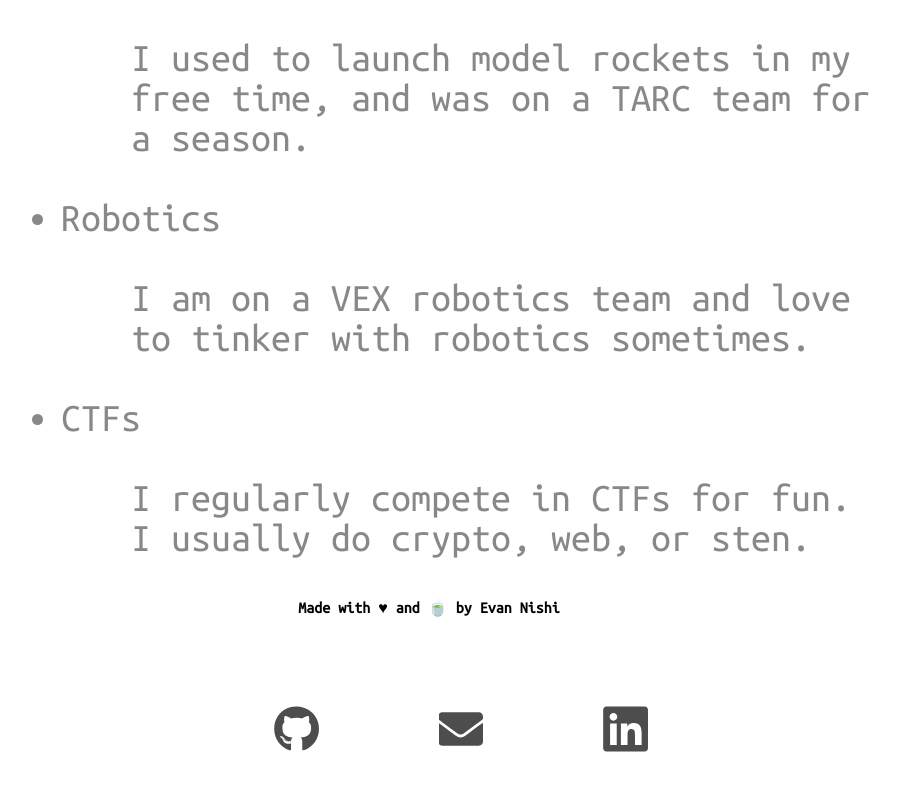
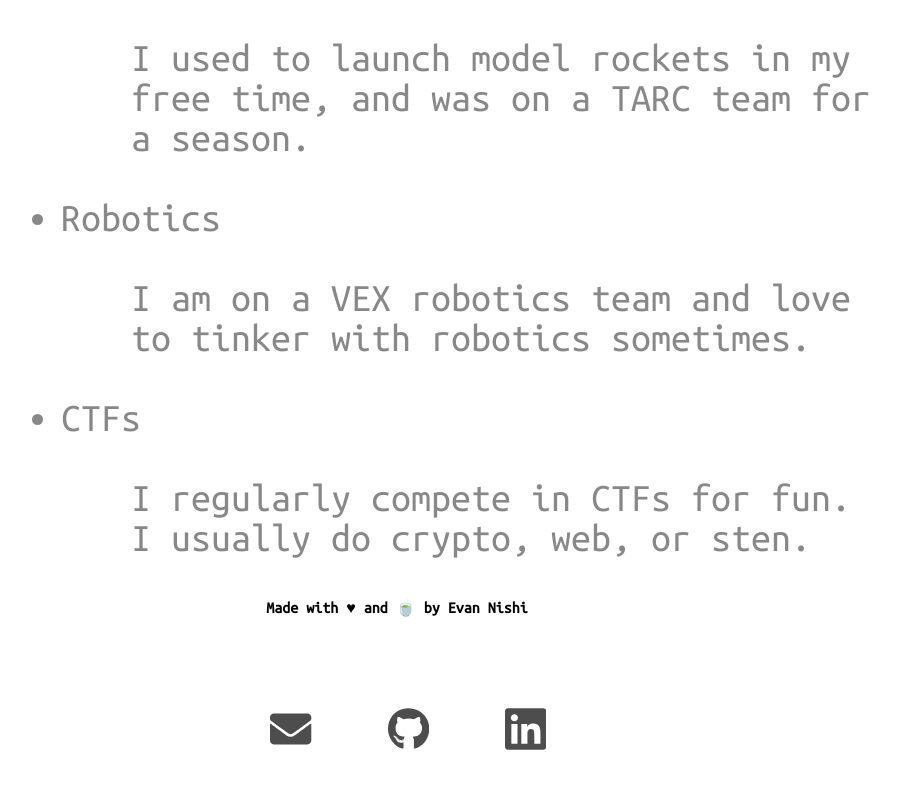
Before and after one commit to Evan-Nishi/personal-site-v2, a Next.js app: page / in a window 1280 px wide. Shown: the part 6904-7695 px from the top of the page, without its empty margins (211-1111 px from the left). Built offline with nearby package versions, Linux system fonts and the light colour scheme.

Commit message:
fixed icons

```diff
--- a/src/components/Footer.tsx
+++ b/src/components/Footer.tsx
@@ -5,9 +5,12 @@ export default class Footer extends React.Component{
         return(
             <div id="Footer">
                 <h4>Made with ♥ and 🍵 by Evan Nishi</h4>
-                <a href="https://github.com/Evan-Nishi"><FaGithub size="4em" className="icon"/></a>
-                <a href="mailto:evan@evannishi.me"><FaEnvelope size="4em" className="icon"/></a>
-                <a href="https://www.linkedin.com/in/evan-nishi-804a85183/"><FaLinkedin size="4em" className="icon"/></a>
+                <div id="links">
+                    <a href="mailto:evan@evannishi.me"><FaEnvelope size="4em" className="icon"/></a>
+                    <a href="https://github.com/Evan-Nishi"><FaGithub size="4em" className="icon"/></a>
+                    <a href="https://www.linkedin.com/in/evan-nishi-804a85183/"><FaLinkedin size="4em" className="icon"/></a>
+                </div>
+
                 <br className="spacer"/>
             </div>
         )
--- a/src/styles.css
+++ b/src/styles.css
@@ -5,11 +5,6 @@ html{
     font-family: 'Ubuntu Mono', monospace;
     color: black;
     text-align: center;
-}
-
-Footer{
-    height: 5%;
-    width: 100%;
 }
 
 h2{
@@ -25,6 +20,10 @@ h3{
     color: #A8D386;
     font-size: 55px;
     text-align: left;
+}
+
+h4{
+    text-align: center;
 }
 
 li{
@@ -63,11 +62,23 @@ img{
     display: block;
 }
 
+#links{
+    padding-right: 3%;
+}
+
+#Footer{
+    text-align: center;
+    height: 5%;
+    width: 95vw;
+    justify-content: center;
+}
+
 .icon{
+    padding: 0;
+    margin: 0;
     width: 3.5%;
     transition: all 0.5s ease-in-out;
-    padding-right: 1.5%;
-    padding-left: 1.5%;
+    display: inline-block;
 }
 
 .icon:hover{
@@ -229,6 +240,7 @@ a{
 
     .icon{
         width: 10vw;
+        height: auto;
     }
 
     p{
```
